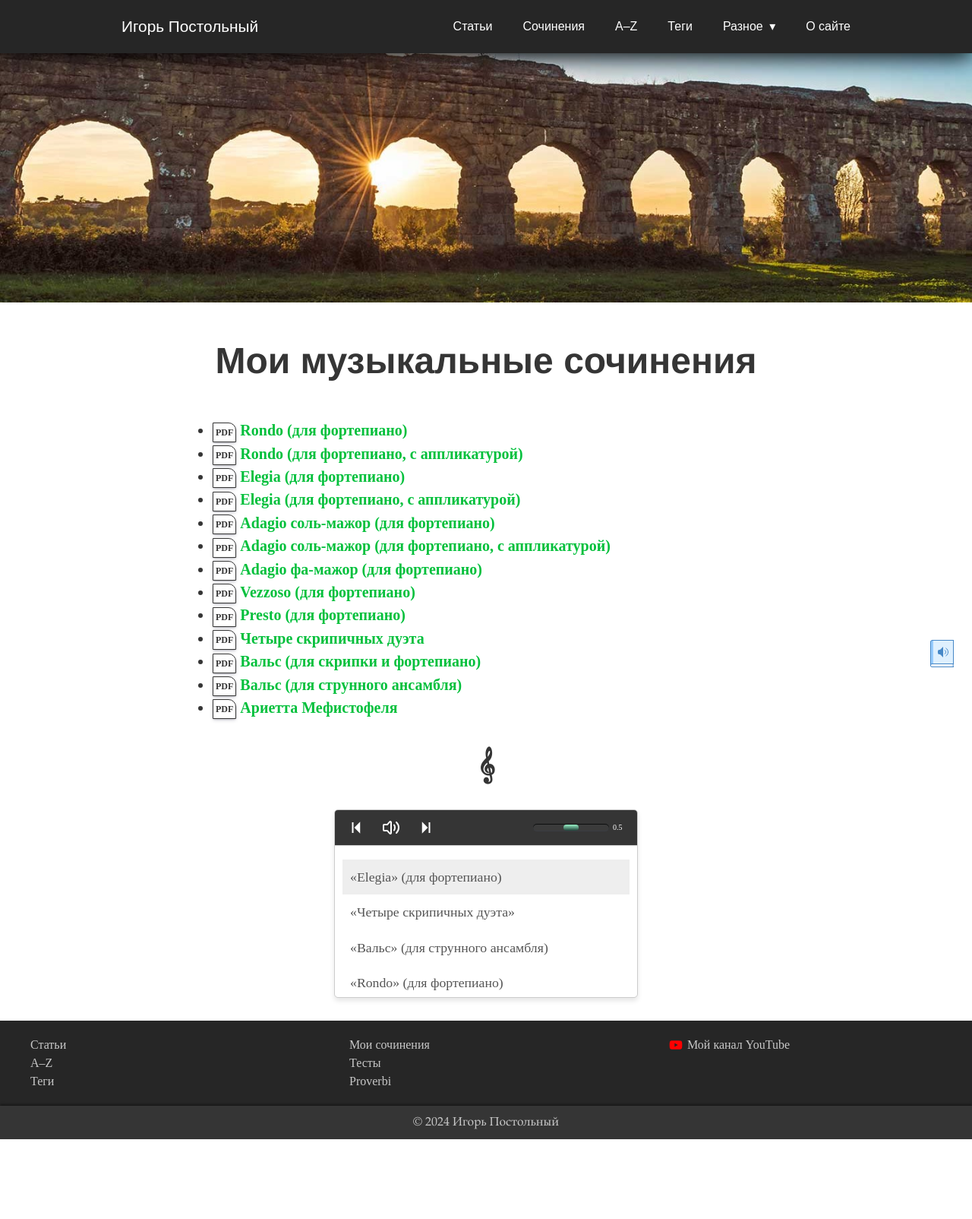
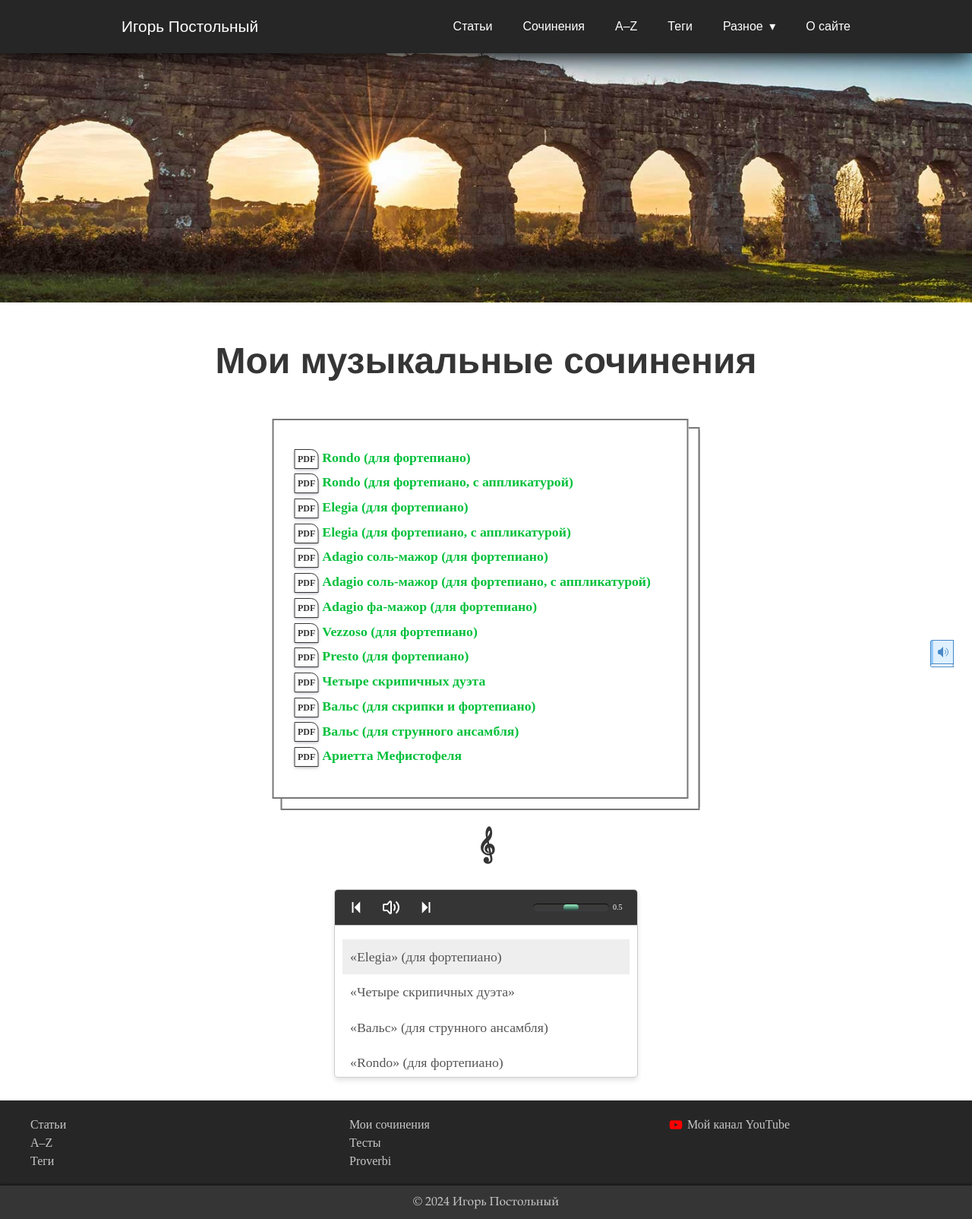
Before and after one commit to postolny/postolny.github.io, a Jekyll site: the page built from _pages/musica.html, in a window 1280 px wide. Shown: the whole page at 76% size. Built offline with Jekyll 4.4.1, drawn with Linux system fonts in a browser that asks for light colours; before the commit the page ends 1499 px from its top, so only the background shows below that.

Commit message:
Add files via upload

```diff
--- a/_sass/tale/_base.scss
+++ b/_sass/tale/_base.scss
@@ -473,7 +473,7 @@ table:not(.highlight table) {
 }
 
 #wrapper-toc,
-#download_row > div {
+#spartiti_row > div {
   margin-left: 10px;
   margin-right: 10px;
   padding: 1em;
@@ -482,7 +482,7 @@ table:not(.highlight table) {
   transform: translate(-7.5px, 0); // Компенсация смещения, образуемого за счёт box-shadow
 }
 
-#download_row {
+#spartiti_row {
 	ul {
 		list-style-type: none;
 		padding-left: 10px;
--- a/_sass/tale/_layout.scss
+++ b/_sass/tale/_layout.scss
@@ -786,7 +786,7 @@ nav {
 body {
   transition: background-color 0.5s ease;
 }
-#download_row > div {
+#spartiti_row > div {
   transition: box-shadow 0.5s ease;
 }
 main {
@@ -823,12 +823,20 @@ body.playing {
     }
   }
 
-  #download_row > div {
+  #spartiti_row > div {
     box-shadow:
       13px 13px 0 0 #222,
       15px 15px 0 0 #777,
       15px 11px 0 0 #777,
       11px 15px 0 0;
+  }
+
+  #spartiti_row a {
+    color: $lightGray;
+  }
+
+  #spartiti_row a:hover {
+    color: $white;
   }
 
   .footer-container {
@@ -837,7 +845,7 @@ body.playing {
 }
 
 /* Ссылка для скачивания */
-#download_row {
+#spartiti_row {
   display: flex;
   flex-direction: column;
   align-items: center;
@@ -866,7 +874,7 @@ body.playing {
 }
 
 @media screen and (max-width: 768px) {
-  #download_row {
+  #spartiti_row {
     > div {
       font-size: 0.89rem;
       padding: 0.3rem;
```
